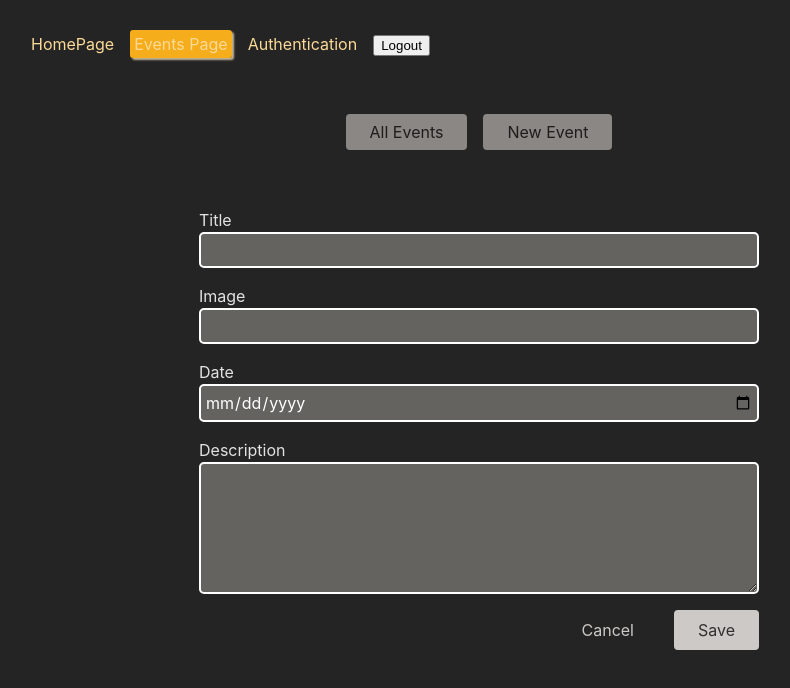
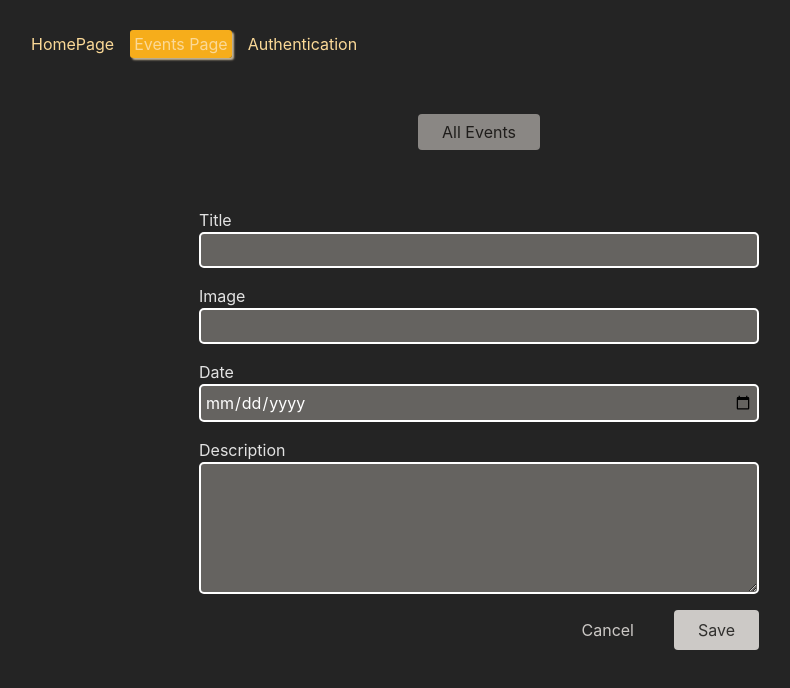
Before and after one commit to hadeersalah7/Practicing-React-Router, a React (Create React App) app in the folder frontend/: page /events/new in a window 1280 px wide. Shown: the top 688 px of the page, without its empty margins (161-951 px from the left). Built offline with nearby package versions, Linux system fonts and the light colour scheme.

Commit message:
adding useRouteLoaderData

```diff
--- a/frontend/src/App.js
+++ b/frontend/src/App.js
@@ -9,12 +9,15 @@ import EventsRoot from "./components/EventsRoot";
 import { loader as eventsLoader } from "./pages/EventsPage";
 import ErrorPage from "./pages/ErrorPage";
 import AuthenticationPage, { action as authAction } from "./pages/AuthenticationPage";
-import {action as logoutAction} from "./pages/Logout"
+import { action as logoutAction } from "./pages/Logout"
+import { tokenAction } from "./util/auth";
 const router = createBrowserRouter([
   {
     path: "/",
     element: <RootLayout />,
     errorElement: <ErrorPage />,
+    loader: tokenAction,
+    id: "root",
     children: [
       { index: true, element: <HomePage /> },
       { path: "auth", element: <AuthenticationPage />, action: authAction },
--- a/frontend/src/components/EventItem.js
+++ b/frontend/src/components/EventItem.js
@@ -1,5 +1,5 @@
 import classes from './EventItem.module.css';
-import { Link, useSubmit } from 'react-router-dom';
+import { Link, useRouteLoaderData, useSubmit } from 'react-router-dom';
 
 function EventItem({ events }) {
   const submit = useSubmit()
@@ -11,6 +11,7 @@ function EventItem({ events }) {
       submit(null, {method: "delete"})
     }
   }
+  const token = useRouteLoaderData("root")
   const event = events.event
   return (
     <article className={classes.event}>
@@ -18,10 +19,12 @@ function EventItem({ events }) {
       <h1>{event.title}</h1>
       <time>{event.date}</time>
       <p>{event.description}</p>
-      <menu className={classes.actions}>
+      {token && (
+        <menu className={classes.actions}>
         <Link to="edit">Edit</Link>
         <button onClick={startDeleteHandler}>Delete</button>
       </menu>
+      )}
     </article>
   );
 }
--- a/frontend/src/components/EventsNavigation.js
+++ b/frontend/src/components/EventsNavigation.js
@@ -1,16 +1,23 @@
+import { Link, useRouteLoaderData } from 'react-router-dom';
 import classes from './EventsNavigation.module.css';
 
 function EventsNavigation() {
+  const token = useRouteLoaderData("root")
   return (
     <header className={classes.header}>
       <nav>
         <ul className={classes.list}>
           <li>
-            <a href="/events">All Events</a>
+            <Link to="/events"
+            className={({isActive}) => isActive ? classes.active : undefined}
+            >All Events</Link>
           </li>
-          <li>
-            <a href="/events/new">New Event</a>
+          {token && (
+            <li>
+            <Link to="/events/new" className={({ isActive }) => isActive ? classes.active : undefined}>New Event</Link>
           </li>
+          )}
+
         </ul>
       </nav>
     </header>
--- a/frontend/src/components/MainNavigation.js
+++ b/frontend/src/components/MainNavigation.js
@@ -1,7 +1,8 @@
-import {NavLink, Form } from "react-router-dom";
+import {NavLink, Form, useRouteLoaderData } from "react-router-dom";
 import classes from "./MainNavigation.module.css";
 
 function MainNavigation() {
+  const token = useRouteLoaderData("root")
   return (
     <header className={classes.header}>
       <nav>
@@ -28,7 +29,8 @@ function MainNavigation() {
             </NavLink>
           </li>
 
-          <li>
+          {!token && (
+            <li>
             <NavLink
               to="/auth?mode=login"
               className={({ isActive }) =>
@@ -38,11 +40,15 @@ function MainNavigation() {
               Authentication
             </NavLink>
           </li>
-          <li>
+)}
+          {token && (
+            <li>
             <Form action="/logout" method="post">
               <button > Logout </button>
             </Form>
           </li>
+          )}
+
         </ul>
       </nav>
     </header>
--- a/frontend/src/util/auth.js
+++ b/frontend/src/util/auth.js
@@ -2,3 +2,7 @@ export const getAuthToken = () => {
     const token = localStorage.getItem("token")
     return token
 }
+
+export const tokenAction = () => {
+    return getAuthToken()
+}
```
Also changed, not shown: 1 other file (tests, documents, lock files or other folders).
